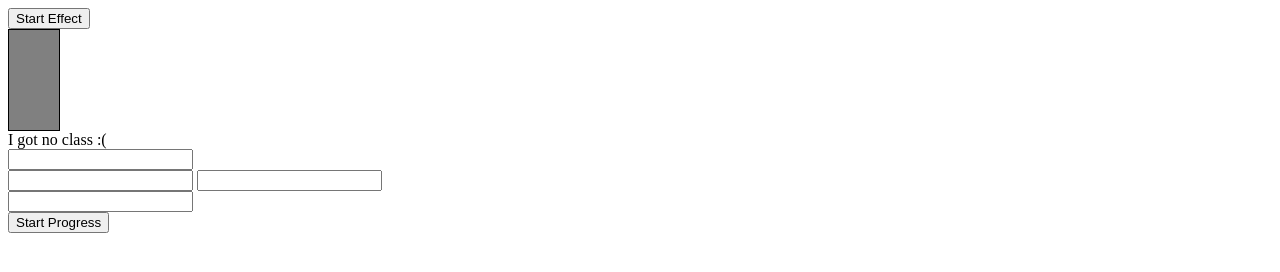
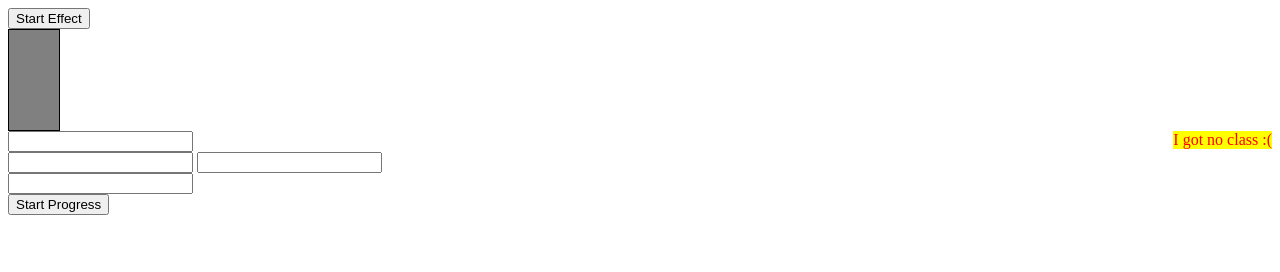
Before and after one commit to Minaparnian/Vue-Js-practice, a plain HTML site: page index.html in a window 1280 px wide. Drawn offline with nearby package versions, Linux system fonts and the light colour scheme.

Commit message:
add class to the div

```diff
--- a/css/style.css
+++ b/css/style.css
@@ -13,3 +13,16 @@
   background-color: gray;
   width: 50px !important;
 }
+
+.text-color {
+  color: red;
+
+}
+
+.float {
+  float: right;
+}
+
+.yellow {
+  background-color: yellow;
+}
--- a/index.html
+++ b/index.html
@@ -17,7 +17,7 @@
       <div id="effect" v-bind:class="effectClasses"></div>
     </div>
     <!-- 2) Create a couple of CSS classes and attach them via the array syntax -->
-    <div>I got no class :(</div>
+    <div v-bind:class="['float', 'text-color', 'yellow']">I got no class :(</div>
     <!-- 3) Let the user enter a class (create some example classes) and attach it -->
     <div>
       <input type="text">
--- a/js/main.js
+++ b/js/main.js
@@ -4,7 +4,8 @@ new Vue({
   	effectClasses: {
     	highlight: false,
       shrink: true
-    }
+    },
+
 
   },
   methods: {
```
